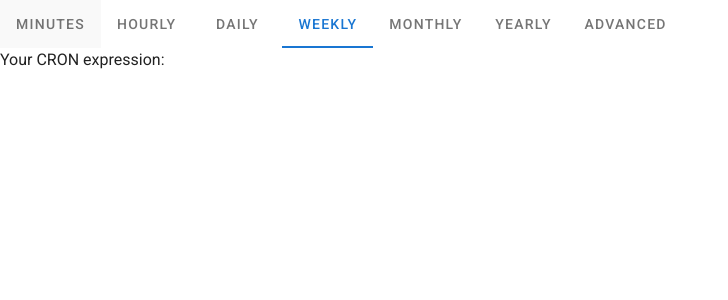
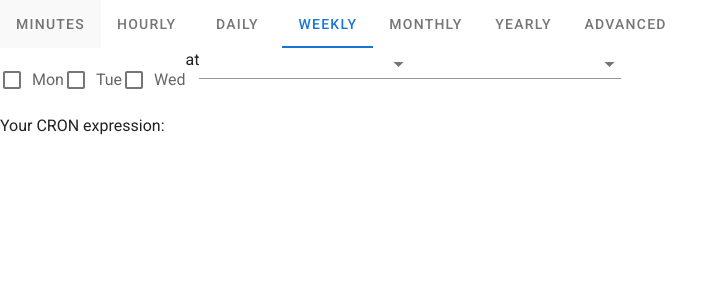
Before and after one commit to karoletrych/vue-cron-editor, a Vue app: page / in a window 1280 px wide. Both pictures are taken after a click on the tab "WEEKLY". Shown: the top 300 px of the page, without its empty margins (0-728 px from the left). Built offline with nearby package versions, Linux system fonts and the light colour scheme.

Commit message:
add AbstractCheckbox

```diff
--- a/src/App.vue
+++ b/src/App.vue
@@ -1,13 +1,19 @@
 <template>
   <v-app>
     <VueCronEditor v-model="cronExpression">
-
       <template #select="{items, onChange, inputEvents}">
         <v-select dense
           :items="items"
           @change="onChange"
           v-on="inputEvents"
           />
+      </template>
+      <template #checkbox="{inputEvents, label, value}">
+        <v-checkbox
+          v-on="inputEvents"
+          :label="label"
+          :value="value">
+        </v-checkbox>
       </template>
 
       <div>
@@ -31,6 +37,12 @@
               <Daily />
             </v-card>
           </v-tab-item>
+
+          <v-tab-item :value="3">
+            <v-card flat tile>
+              <Weekly />
+            </v-card>
+          </v-tab-item>
         </v-tabs>
         <CronDisplay :value="cronExpression" />
       </div>
@@ -43,6 +55,7 @@ import VueCronEditor from "./components/VueCronEditor";
 import Minutes from "./components/Minutes";
 import Hourly from "./components/Hourly";
 import Daily from "./components/Daily";
+import Weekly from "./components/Weekly";
 import CronDisplay from "./components/CronDisplay";
 
 export default {
@@ -52,6 +65,7 @@ export default {
     Minutes,
     Hourly,
     Daily,
+    Weekly,
     CronDisplay
   },
   mounted() {},
--- /dev/null
+++ b/src/components/AbstractCheckbox.vue
@@ -0,0 +1,21 @@
+<script>
+export default {
+    name: "AbstractCheckbox",
+    inject:["checkboxImplementation"],
+    props:{
+        value: Array,
+        label: String
+    },
+    render(){
+        return this.checkboxImplementation({
+            value: this.value,
+            label: this.label,
+            inputEvents: {
+                change: (e) => {
+                    this.$emit("input", e);
+                }
+            }
+        });
+    }
+}
+</script>
--- a/src/components/Minutes.vue
+++ b/src/components/Minutes.vue
@@ -19,9 +19,6 @@ export default {
 
   },
   inject: ["eventBus"],
-  data: () => ({
-    isVueCronEditorTab: true
-  }),
   methods:{
     notifyParent(newValue){
       const event = {type: "minutes", minutes: newValue};
--- a/src/components/VueCronEditor.vue
+++ b/src/components/VueCronEditor.vue
@@ -9,7 +9,8 @@ export default {
     eventBus.$on("expressionChanged", this.updateExpression);
 
     const selectImplementation = this.$vnode.data.scopedSlots.select;
-    return {eventBus, selectImplementation};
+    const checkboxImplementation = this.$vnode.data.scopedSlots.checkbox;
+    return {eventBus, selectImplementation, checkboxImplementation};
   },
   mounted(){
     this
--- /dev/null
+++ b/src/components/Weekly.vue
@@ -0,0 +1,56 @@
+<template>
+  <div class="inline">
+    <AbstractCheckbox v-model="days" value="Mon" label="Mon" />
+    <AbstractCheckbox v-model="days" value="Tue" label="Tue" />
+    <AbstractCheckbox v-model="days" value="Wed" label="Wed" />at
+    <AbstractSelect :items="Array(24).fill(0).map(Number.call, Number)" v-model="hours" />
+    <AbstractSelect :items="Array(60).fill(0).map(Number.call, Number)" v-model="minutes" />
+  </div>
+</template>
+
+<script>
+import AbstractSelect from "./AbstractSelect";
+import AbstractCheckbox from "./AbstractCheckbox";
+
+export default {
+  name: "Weekly",
+  inject: ["eventBus"],
+  components: {
+    AbstractSelect,
+    AbstractCheckbox
+  },
+  data: () => ({
+    minutes: null,
+    hours: null,
+    days: []
+  }),
+  watch: {
+    minutes() {
+      this.notifyParent();
+    },
+    hours() {
+      this.notifyParent();
+    },
+    days() {
+      this.notifyParent();
+    }
+  },
+  methods: {
+    notifyParent() {
+      const event = {
+        type: "weekly",
+        hours: this.hours,
+        minutes: this.minutes,
+        days: this.days
+      };
+      this.eventBus.$emit("expressionChanged", event);
+    }
+  }
+};
+</script>
+
+<style>
+.inline {
+  display: inline-flex;
+}
+</style>
```
